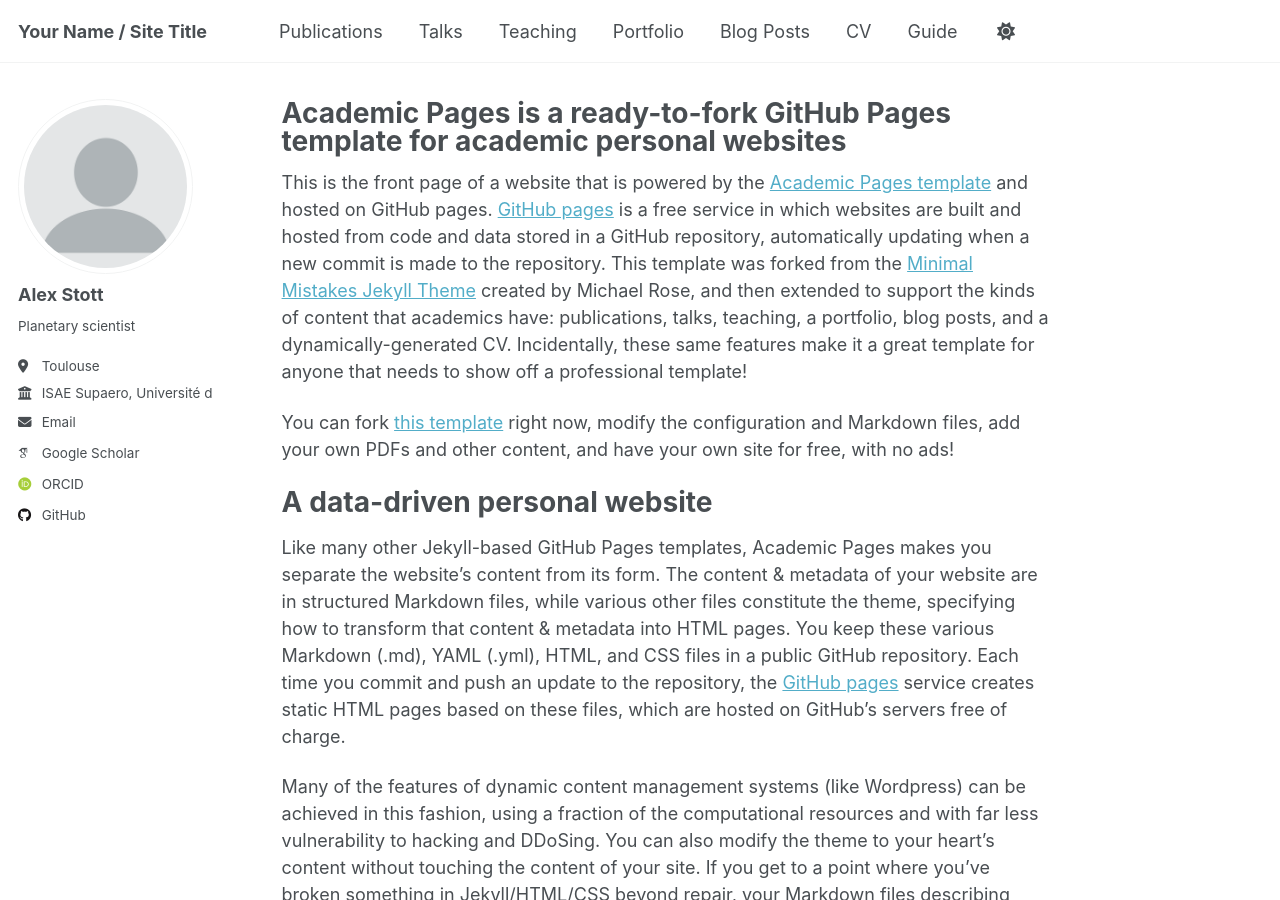
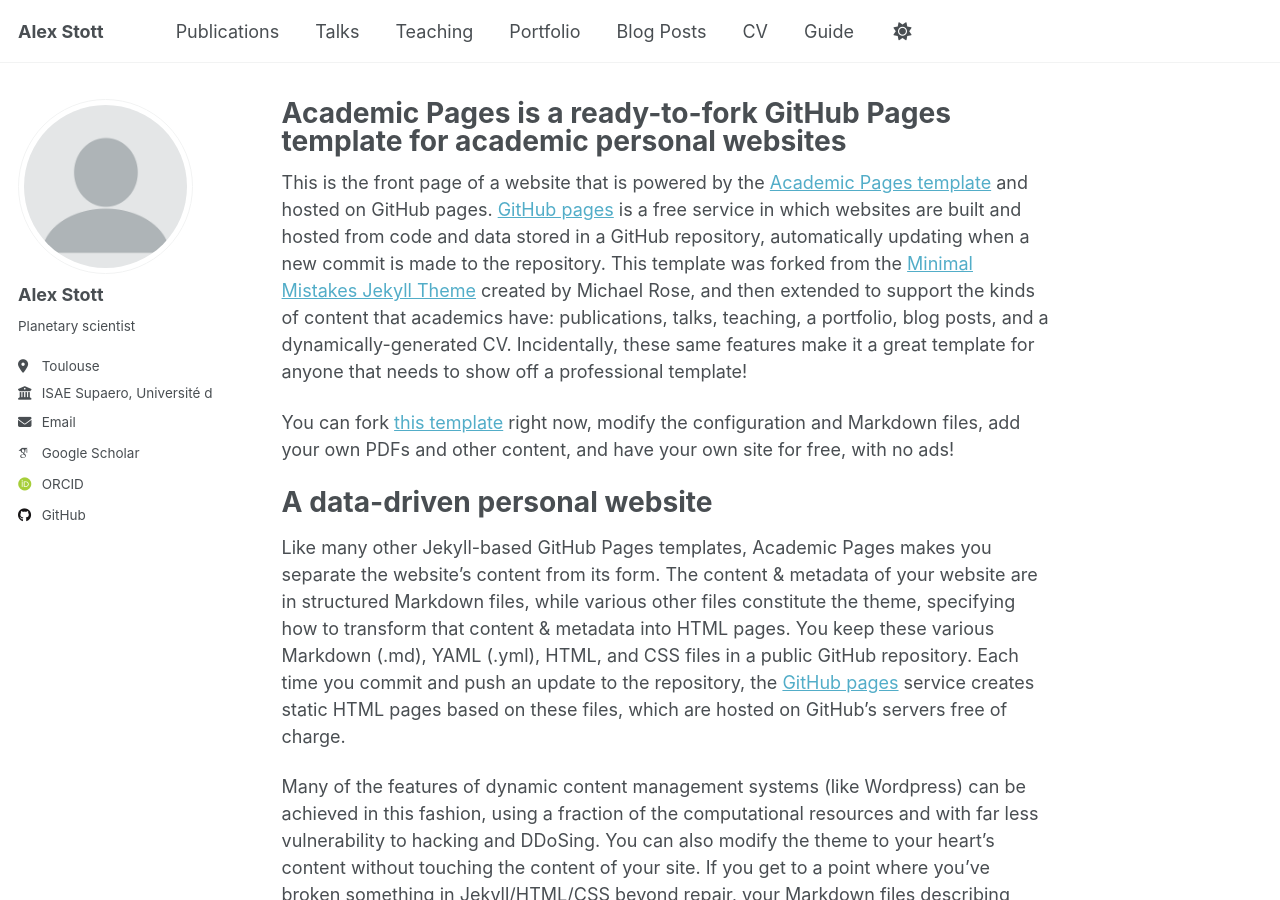
Before and after one commit to AlexStott/alexanderstott.github.io, a Jekyll site: the page built from _pages/about.md, in a window 1280 px wide and 900 px high. Built offline with Jekyll 4.4.1, drawn with Linux system fonts in a browser that asks for light colours; some web fonts are replaced; a script that is not in the unit is left out.

Commit message:
Update _config.yml

```diff
--- a/_config.yml
+++ b/_config.yml
@@ -9,7 +9,7 @@
 # Basic Site Settings
 locale                   : "en-UK"
 site_theme               : "default" # Currently available options are "default", "air"
-title                    : "Your Name / Site Title"
+title                    : "Alex Stott"
 title_separator          : "-"
 name                     : &name "Alex Stott"
 description              : &description "Alex Stott's personal website"   # Update this with a general description of your site, this is the default if not overridden by a page
```
